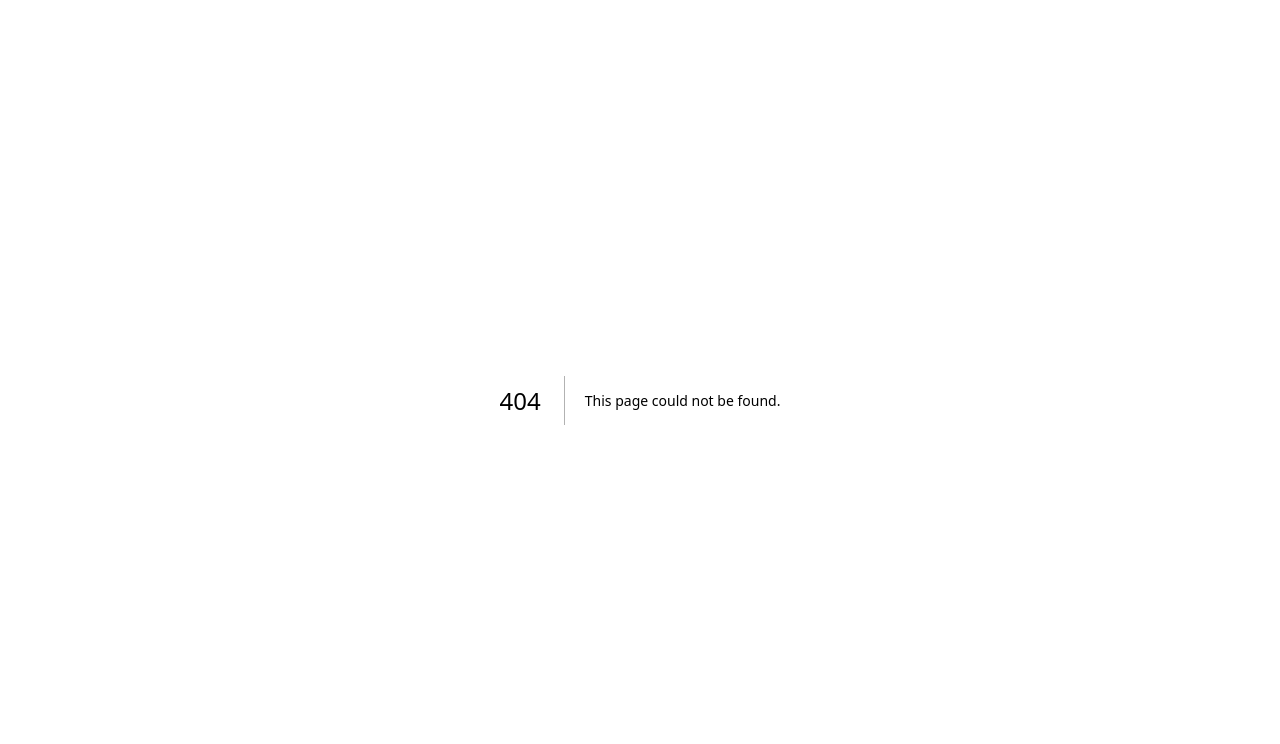
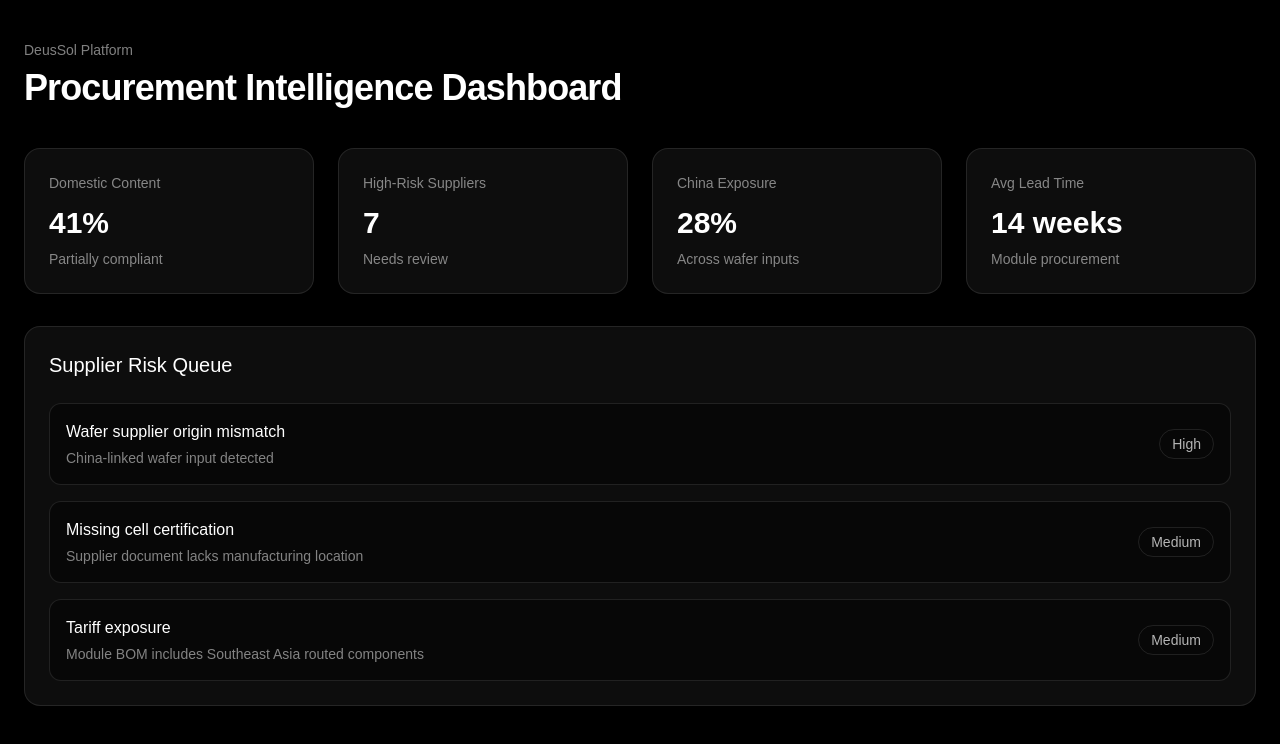
Before and after one commit to deussol-energy/deussol-web, a Next.js app: page /dashboard in a window 1280 px wide. Before the commit this address had no page. Shown: the top 744 px of the page. Built offline with nearby package versions, Linux system fonts and the light colour scheme.

Commit message:
Add dashboard shell

```diff
--- /dev/null
+++ b/src/app/dashboard/page.tsx
@@ -0,0 +1,49 @@
+export default function DashboardPage() {
+  return (
+    <main className="min-h-screen bg-black px-6 py-10 text-white">
+      <div className="mx-auto max-w-7xl">
+        <p className="text-sm text-white/50">DeusSol Platform</p>
+        <h1 className="mt-2 text-4xl font-semibold tracking-tight">
+          Procurement Intelligence Dashboard
+        </h1>
+
+        <div className="mt-10 grid gap-6 md:grid-cols-4">
+          {[
+            ["Domestic Content", "41%", "Partially compliant"],
+            ["High-Risk Suppliers", "7", "Needs review"],
+            ["China Exposure", "28%", "Across wafer inputs"],
+            ["Avg Lead Time", "14 weeks", "Module procurement"],
+          ].map(([title, value, caption]) => (
+            <div key={title} className="rounded-2xl border border-white/10 bg-white/5 p-6">
+              <p className="text-sm text-white/50">{title}</p>
+              <p className="mt-3 text-3xl font-semibold">{value}</p>
+              <p className="mt-2 text-sm text-white/50">{caption}</p>
+            </div>
+          ))}
+        </div>
+
+        <div className="mt-8 rounded-2xl border border-white/10 bg-white/5 p-6">
+          <h2 className="text-xl font-medium">Supplier Risk Queue</h2>
+
+          <div className="mt-6 space-y-4">
+            {[
+              ["Wafer supplier origin mismatch", "China-linked wafer input detected", "High"],
+              ["Missing cell certification", "Supplier document lacks manufacturing location", "Medium"],
+              ["Tariff exposure", "Module BOM includes Southeast Asia routed components", "Medium"],
+            ].map(([title, desc, risk]) => (
+              <div key={title} className="flex items-center justify-between rounded-xl border border-white/10 bg-black/40 p-4">
+                <div>
+                  <p className="font-medium">{title}</p>
+                  <p className="mt-1 text-sm text-white/50">{desc}</p>
+                </div>
+                <span className="rounded-full border border-white/10 px-3 py-1 text-sm text-white/70">
+                  {risk}
+                </span>
+              </div>
+            ))}
+          </div>
+        </div>
+      </div>
+    </main>
+  )
+}
```
